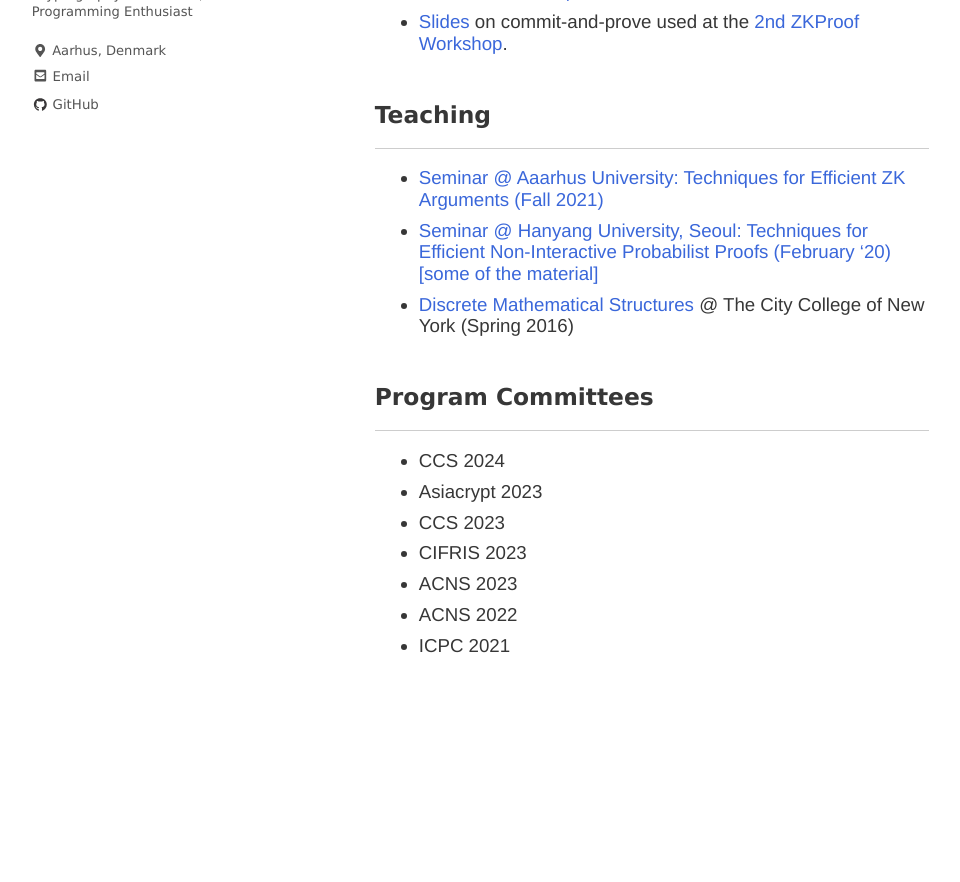
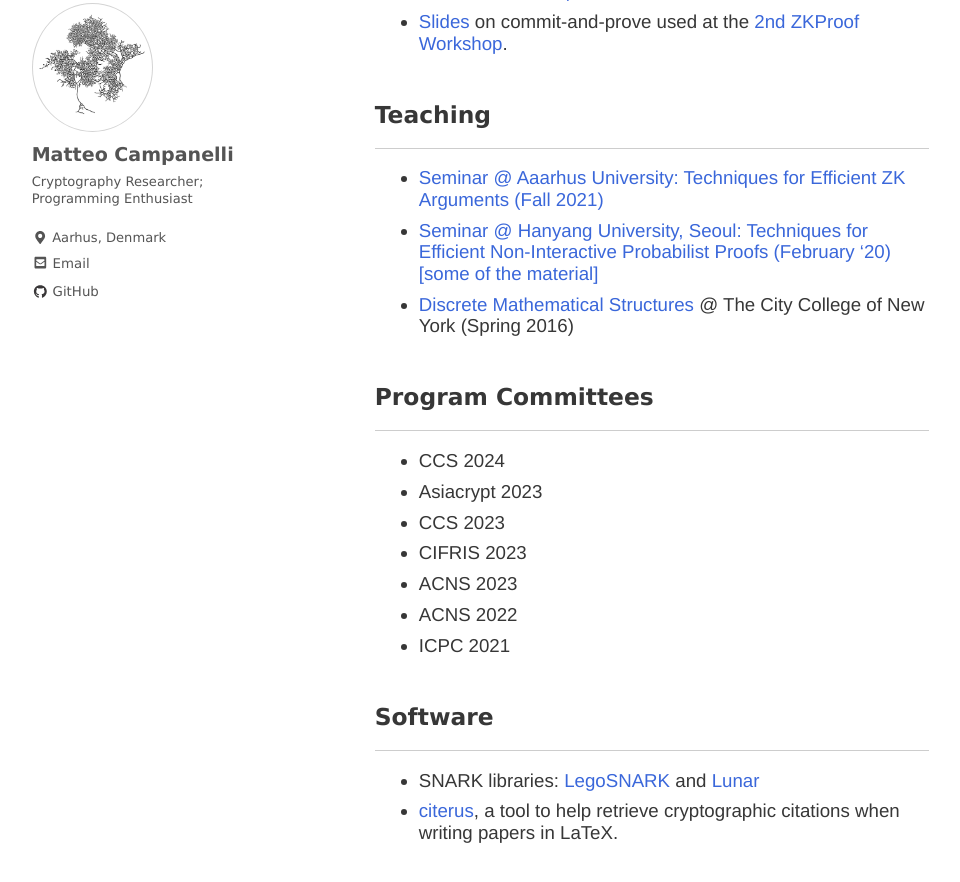
Before and after one commit to matteocam/matteocam.github.io, a Jekyll site: the page built from index.md, in a window 1280 px wide and 900 px high, scrolled down 2765 px. Shown: the top 882 px of the window, without its empty margins (2-962 px from the left). Built offline with Jekyll 4.4.1, drawn with Linux system fonts in a browser that asks for light colours; nearby versions of some CDN libraries; some web fonts are replaced; a script that is not in the unit is left out; before the commit the page ends 3477 px from its top, so only the background shows below that.

Commit message:
Add software

```diff
--- a/index.md
+++ b/index.md
@@ -79,3 +79,8 @@
 - ACNS 2023
 - ACNS 2022
 - ICPC 2021
+
+## Software
+---
+- SNARK libraries: [LegoSNARK](https://github.com/imdea-software/legosnark) and [Lunar](https://github.com/imdea-software/lunar)
+- [citerus](https://github.com/matteocam/citerus), a tool to help retrieve cryptographic citations when writing papers in LaTeX.
```
